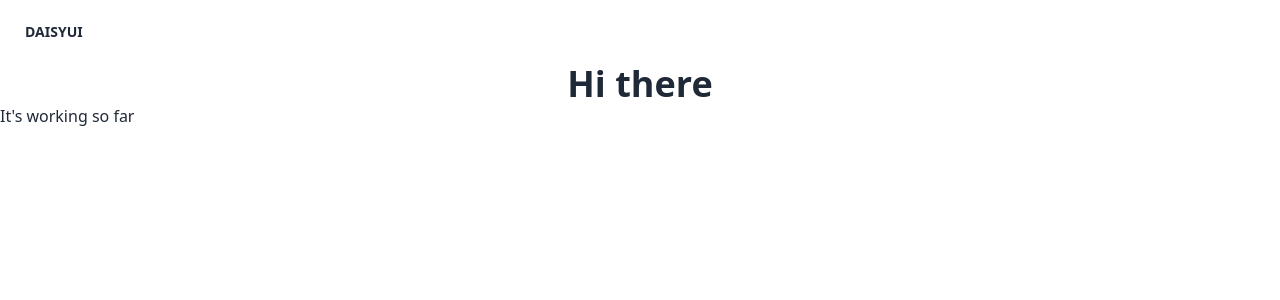
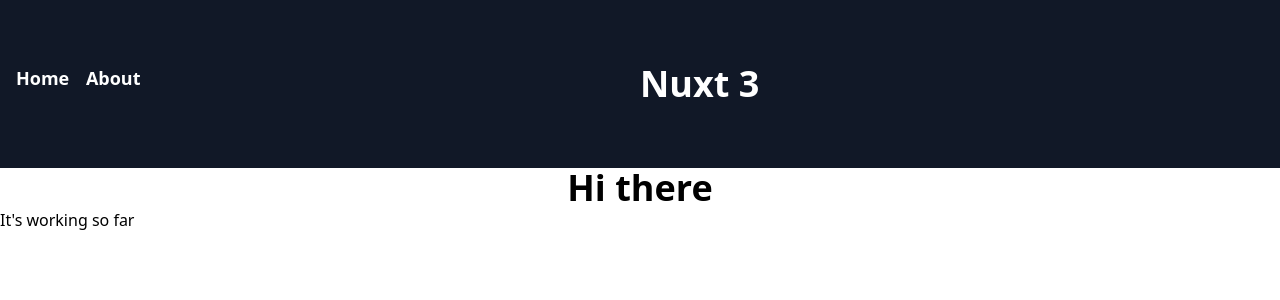
Before and after one commit to Dragonlord1005/nuxt-boi, a Nuxt app: page / in a window 1280 px wide. Shown: the top 300 px of the page. Built offline with nearby package versions, Linux system fonts and the light colour scheme.

Commit message:
gotta center it

```diff
--- a/components/Navbar.vue
+++ b/components/Navbar.vue
@@ -1,21 +1,39 @@
 <!-- We need a nuxt 3 navbar -->
 <!-- We need it to have a menu with links to the different pages. -->
 <!-- It needs to be responsive -->
-<!-- We will add links and names using arguments as an array -->
 <!-- We will also use tailwindcss to style the navbar. -->
-<!-- we will be using daisyui for navbar components -->
 <!-- It will also be in typescript -->
+<!-- Because we are using nuxt 3, we will be using nuxtLink for routing. -->
+<!-- The title will be centered -->
+<!-- The navigation menu will be to the left of the title and will be in a dropdown hamburger menu. -->
+<!-- The whole navbar will be a container and will be in the header. -->
 <script lang="ts">
+
 </script>
 
 <template>
-  <div>
-    <div class="navbar bg-base-100">
-      <!-- <div class="navbar-center"> -->
-      <a class="btn btn-ghost">daisyui</a>
-      <!-- </div> -->
+  <header class="bg-gray-900">
+    <div class="container flex mx-auto px-4 py-16 flex flex-col lg:flex-row justify">
+
+      <!-- Navigation -->
+      <div class="flex-1">
+        <nuxtLink to="/" class="text-white text-lg font-semibold pr-3 hover:text-yellow-300">
+          Home
+        </nuxtLink>
+        <nuxtLink to="/about" class="text-white text-lg font-semibold hover:text-yellow-300">
+          About
+        </nuxtLink>
+      </div>
+
+      <!-- Title -->
+      <!-- It must be in the center of the navbar -->
+      <div class="flex-1 justify-center mx-auto">
+        <h1 class="text-white text-4xl font-semibold">
+          Nuxt 3
+        </h1>
+        </div>
     </div>
-  </div>
+  </header>
 </template>
 
 <style scoped>
--- a/package.json
+++ b/package.json
@@ -12,7 +12,6 @@
     "@nuxtjs/color-mode": "3.1.4",
     "@nuxtjs/tailwindcss": "5.1.3",
     "autoprefixer": "10.4.7",
-    "daisyui": "^2.17.0",
     "nuxt": "3.0.0-rc.4",
     "postcss": "8.4.14",
     "postcss-custom-properties": "12.1.8",
--- a/tailwind.config.js
+++ b/tailwind.config.js
@@ -3,5 +3,5 @@ module.exports = {
   theme: {
     extend: {},
   },
-  plugins: [require("daisyui")],
+  // plugins: [require("daisyui")],
 };
```
Also changed, not shown: 1 other file (tests, documents, lock files or other folders).
